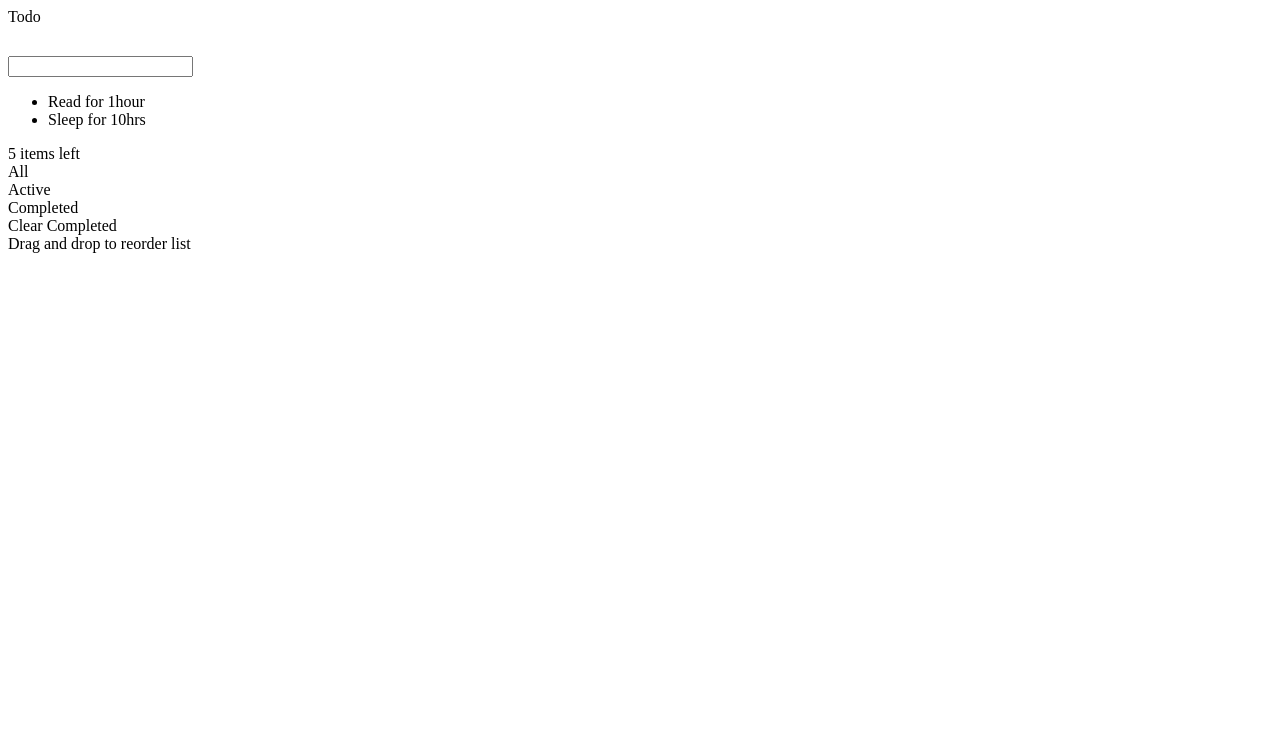
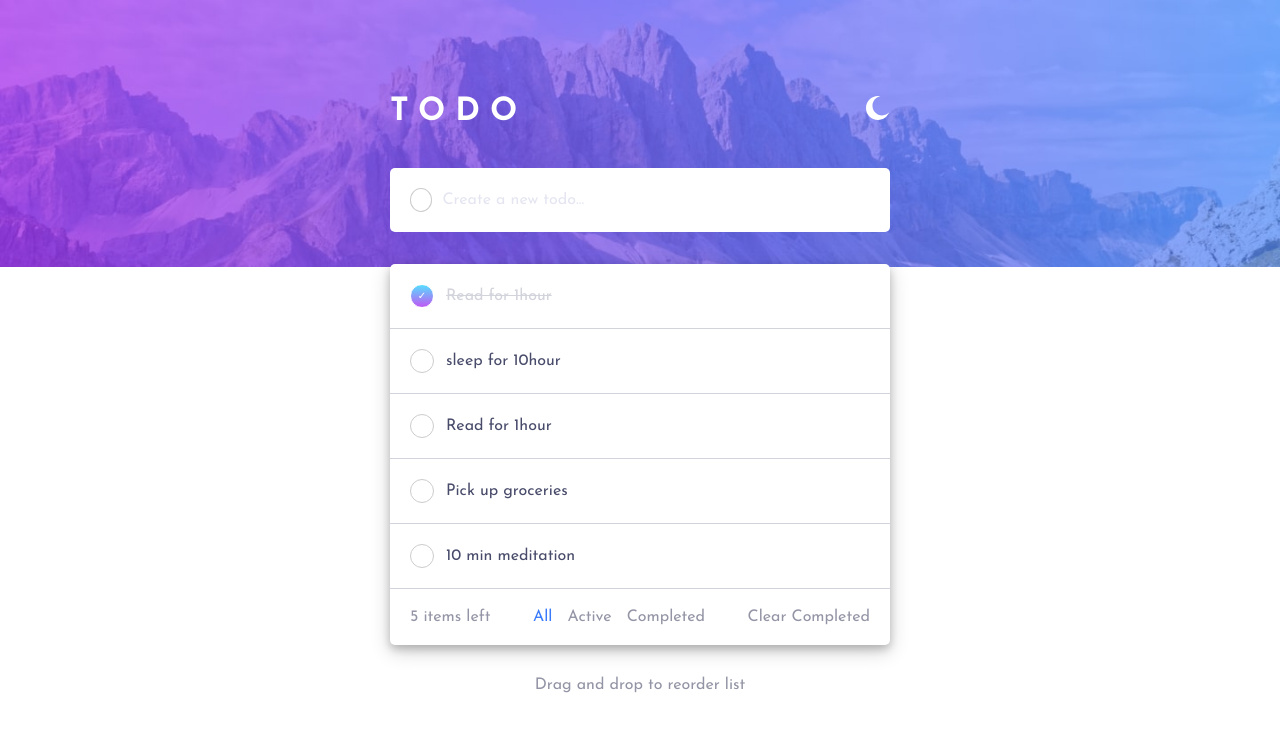
Before and after one commit to Deorum-1/To-do-list, a plain HTML site: page index.html in a window 1280 px wide. Drawn offline with Linux system fonts and the light colour scheme.

Commit message:
Updating Css file

```diff
--- a/index.html
+++ b/index.html
@@ -9,6 +9,12 @@
   <link rel="icon" type="image/png" sizes="32x32" href="./images/favicon-32x32.png">
 
   <title>Frontend Mentor | Todo app</title>
+
+  <!-- font link -->
+  <style>
+    @import url('https://fonts.googleapis.com/css2?family=Barlow+Semi+Condensed:ital,wght@0,100;0,200;0,300;0,400;0,500;0,600;0,700;0,800;0,900;1,100;1,200;1,300;1,400;1,500;1,600;1,700;1,800;1,900&family=Josefin+Sans:ital,wght@0,100..700;1,100..700&display=swap');
+  </style>
+
   <!-- css link -->
   <link rel="stylesheet" href="style.css">
 </head>
@@ -25,23 +31,44 @@
       </div>
 
       <!--  light and dark mode-->
-      <div class="light-mode">
+      <div class="theme-img">
         <img src="./images/icon-moon.svg">
       </div>
     </div>
 
     <!-- input header -->
     <div class="input">
-      <input type="text">
+      <span class="inactive"></span>
+      <input type="text" placeholder="Create a new todo...">
     </div>
 
     <!-- lists -->
     <div class="lists">
       <ul>
-        <li>Read for 1hour</li>
-        <li>Sleep for 10hrs</li>
+        <li>
+          <span class="done">&checkmark;</span>
+          <div class="completed">Read for 1hour</div>
+        </li>
+        <li>
+          <span class="inactive">&checkmark;</span>
+          <div class="progress">sleep for 10hour</div>
+        </li>
+        <li>
+          <span class="inactive">&checkmark;</span>
+          <div class="progress">Read for 1hour</div>
+        </li>
+        <li>
+          <span class="inactive">&checkmark;</span>
+          <div class="progress">Pick up groceries</div>
+        </li>
+        <li>
+          <span class="inactive">&checkmark;</span>
+          <div class="progress">10 min meditation</div>
+        </li>
       </ul>
-    </div>
+
+
+
 
       <!-- footer -->
       <div class="items">
@@ -50,7 +77,7 @@
         </div>
 
         <div class="status">
-        <div>
+          <div class="active">
             All
           </div>
 
@@ -68,6 +95,9 @@
           Clear Completed
         </div>
       </div>
+    </div>
+
+
 
     <div class="drag">
       Drag and drop to reorder list
--- a/style.css
+++ b/style.css
@@ -0,0 +1,146 @@
+*,
+*::after,
+*::before {
+    padding: 0;
+    margin: 0;
+    box-sizing: border-box;
+    font-family: "Josefin Sans", sans-serif;
+}
+
+body {
+    display: flex;
+    justify-content: center;
+    background-image: url(./images/bg-desktop-light.jpg);
+    background-repeat: no-repeat;
+    /* background-position-y: -20px; */
+    background-size: contain;
+    margin-top: 12vh;
+}
+
+.container {
+    width: 500px;
+}
+
+.header {
+    display: flex;
+    justify-content: space-between;
+}
+
+.header .head {
+    font-size: 2rem;
+    color: #fff;
+    text-transform: uppercase;
+    letter-spacing: 10px;
+    font-weight: 700;
+}
+
+.theme-img img {
+    width: 1.5rem;
+}
+
+.input {
+    margin-top: 2.5rem;
+    display: flex;
+    background: #fff;
+    align-items: center;
+    border-radius: 5px;
+    padding: 20px;
+    gap: 10px;
+}
+
+.input input {
+    width: 100%;
+    outline: 0;
+    border: 0;
+    font-size: 1rem;
+    /* padding: 20px; */
+    border-radius: 5px;
+}
+
+.input span.inactive {
+    border: 1px solid #ccc;
+    display: grid;
+    place-content: center;
+    height: 1.5rem;
+    width: 1.5rem;
+    border-radius: 50%;
+}
+
+::placeholder {
+    color: hsl(236, 33%, 92%);
+    font-size: 1rem;
+}
+
+.lists {
+    margin-top: 2rem;
+    background: #fff;
+    max-height: 100vh;
+    border-radius: 5px;
+    z-index: 11;
+    box-shadow: 0 4px 8px 0 rgba(0, 0, 0, 0.2), 0 6px 20px 0 rgba(0, 0, 0, 0.19);
+    overflow: hidden;
+}
+
+.lists ul {
+    list-style-type: none;
+}
+
+.lists ul li {
+    display: flex;
+    align-items: center;
+    gap: 12px;
+    border-bottom: 1px solid hsl(233, 11%, 84%);
+    padding: 20px;
+    color: hsl(235, 19%, 35%);
+}
+
+.lists ul li .done {
+    font-size: 10px;
+    border: 1px solid #fff;
+    width: 1.5rem;
+    height: 1.5rem;
+    color: #fff;
+    display: grid;
+    place-content: center;
+    border-radius: 50%;
+    background-image: linear-gradient(hsl(192, 100%, 67%), hsl(280, 87%, 65%));
+}
+
+.lists ul li .inactive {
+    font-size: 10px;
+    border: 1px solid #ccc;
+    width: 1.5rem;
+    height: 1.5rem;
+    color: #fff;
+    display: grid;
+    place-content: center;
+    border-radius: 50%;
+}
+
+.lists ul li .completed {
+    text-decoration: line-through;
+    color: hsl(233, 11%, 84%);
+}
+
+.lists .items {
+    display: flex;
+    justify-content: space-between;
+    padding: 20px;
+    color: hsl(236, 9%, 61%);
+    font-size: 1rem;
+}
+
+.lists .items .status {
+    display: flex;
+    gap: 15px;
+}
+
+.lists .items .status .active {
+    color: hsl(220, 98%, 61%);
+}
+
+.drag {
+    text-align: center;
+    margin-top: 2rem;
+    color: hsl(236, 9%, 61%);
+}
```
Lines whose indentation alone changed are shown as unchanged.
